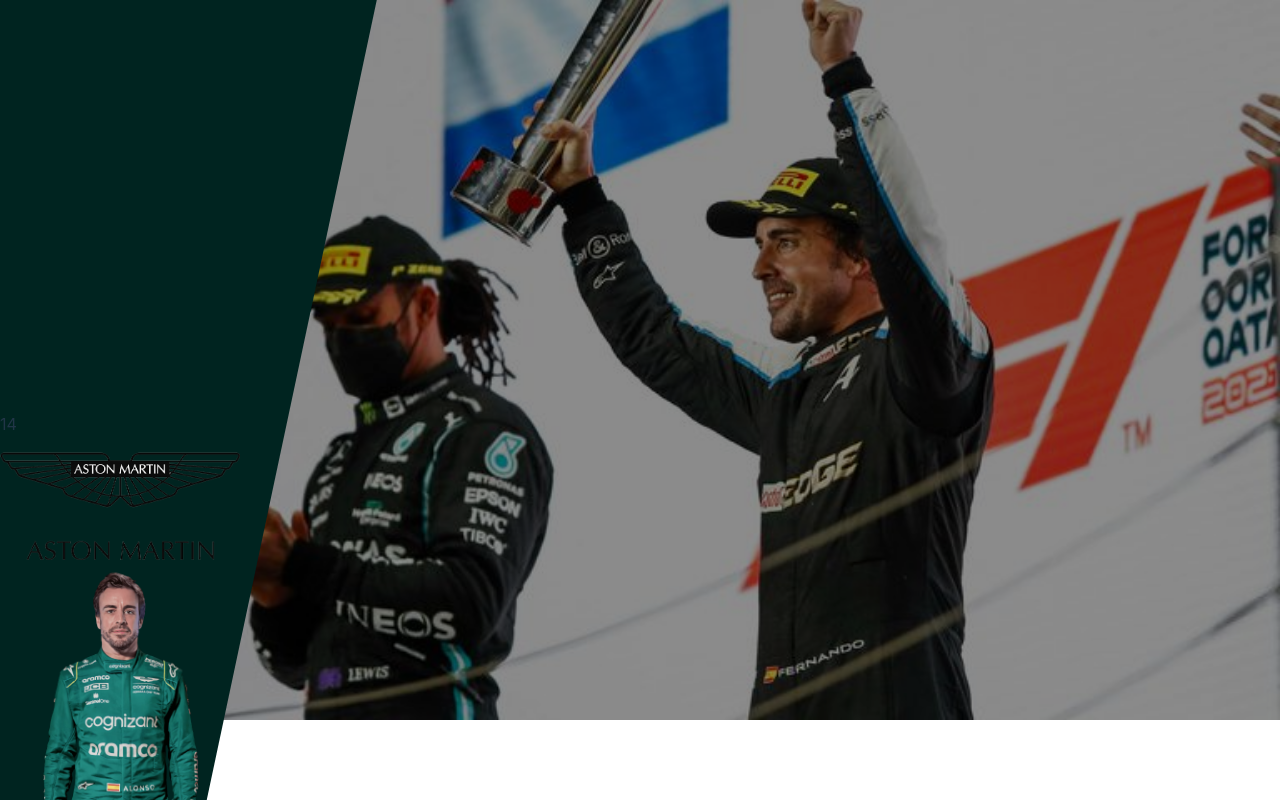
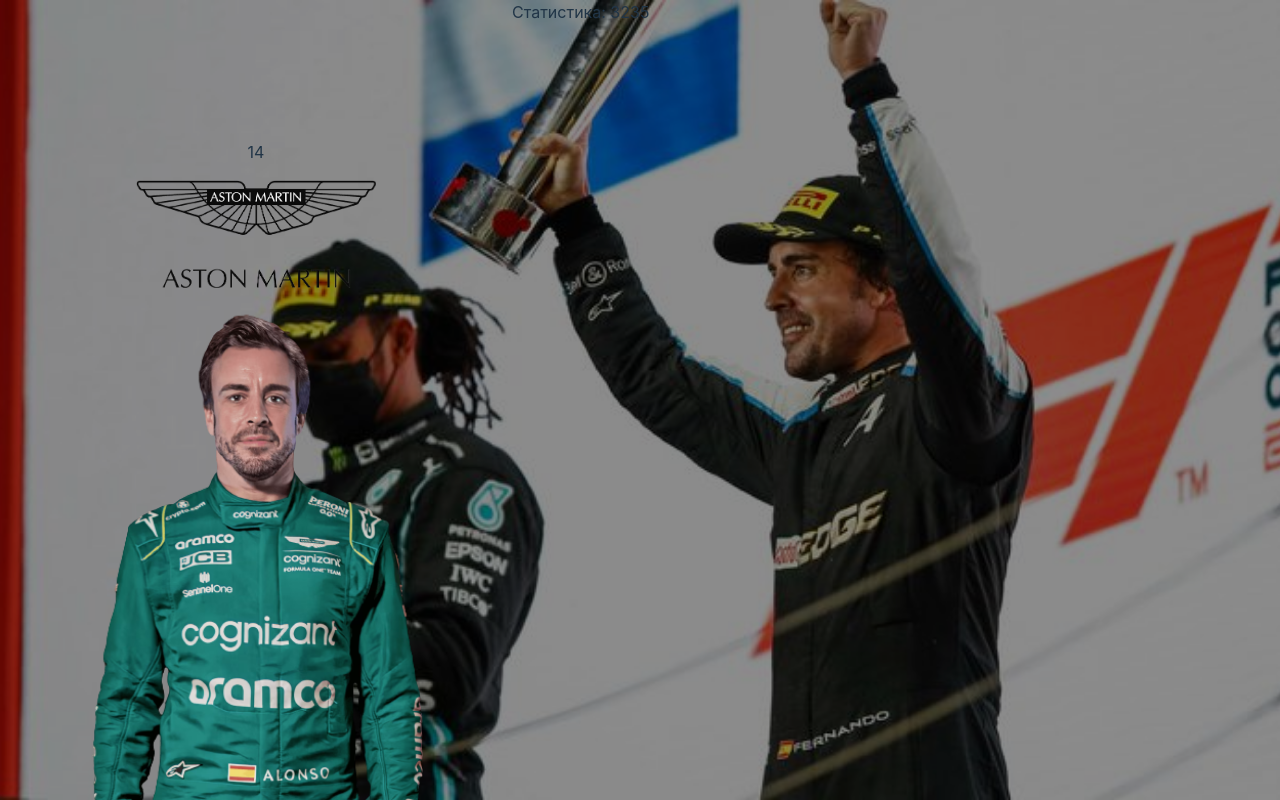
Before and after one commit to Lukianov/formula-racers-info, a Svelte app: page / in a window 1280 px wide. Shown: the top 800 px of the page. Built offline with nearby package versions, Linux system fonts and the light colour scheme.

Commit message:
feat(racer-card): racer card WIP

```diff
--- a/src/components/RacerAside.svelte
+++ b/src/components/RacerAside.svelte
@@ -4,21 +4,23 @@
 
 <style>
   .race-aside {
+    flex-basis: 40%;
+    overflow: hidden;
     position: relative;
     flex-direction: column;
     display: flex;
-    height: 100vh;
     justify-content: end;
+    align-items: center;
   }
 
-  .race-aside:after {
-    content: url("");
-    width: 100%;
-    height: 100%;
-    position: absolute;
-    background-color: #002420;
-    top: 0;
-    left: 0;
-    transform: rotate(12deg) scale(3) translateX(-4rem);
-  }
+  /*.race-aside:after {*/
+  /*  content: '';*/
+  /*  width: 100%;*/
+  /*  height: 100%;*/
+  /*  position: absolute;*/
+  /*  background-color: #002420;*/
+  /*  top: 0;*/
+  /*  left: 0;*/
+  /*  transform: rotate(19deg) scale(2) translateY(12rem);*/
+  /*}*/
 </style>
--- a/src/components/RacerBackground.svelte
+++ b/src/components/RacerBackground.svelte
@@ -11,6 +11,7 @@
     position: absolute;
     top: 0;
     width: 100%;
+    height: 100%;
     left: 0;
     object-fit: cover;
     filter: brightness(55%);
--- a/src/components/RacerCard.svelte
+++ b/src/components/RacerCard.svelte
@@ -14,7 +14,7 @@
   const racerNumber = 14;
 </script>
 
-<section>
+<section class="race-section">
   <RacerBackground background={alonsoBackground} />
   <section class="race-info race-background">
     <RacerAside>
@@ -22,29 +22,25 @@
       <RaceTeamLogo logo="{astonMartinTeamLogo}" />
       <RacerImage image={alonsoProfile}/>
     </RacerAside>
-    <RacerStatistics />
+    <RacerStatistics>
+      Статистика: 3235
+    </RacerStatistics>
   </section>
 </section>
 
-<style>
+<style lang="scss">
+  .race-section {
+    position: relative;
+    height: 100vh;
+  }
+
   .race-info {
     height: 100%;
     display: inline-flex;
     position: relative;
   }
 
-  /*.race-background {*/
-  /*  position: relative;*/
-  /*}*/
-
-  /*.race-background:after {*/
-  /*  content: url("");*/
-  /*  width: 100%;*/
-  /*  height: 100%;*/
-  /*  position: absolute;*/
-  /*  background-color: red;*/
-  /*  top: 0;*/
-  /*  left: 0;*/
-  /*  transform: perspective(20vw) rotateY(45deg);*/
-  /*}*/
+  .race-background {
+    display: flex;
+  }
 </style>
--- a/src/components/RacerImage.svelte
+++ b/src/components/RacerImage.svelte
@@ -6,7 +6,7 @@
 
 <style>
   .racer-image {
-    width: 15rem;
+    width: 100%;
     position: relative;
     z-index: 1;
   }
--- a/src/components/RacerStatistics.svelte
+++ b/src/components/RacerStatistics.svelte
@@ -1,3 +1,9 @@
-<section>
+<section class="racer-statistics">
  <slot></slot>
 </section>
+
+<style lang="scss">
+ .racer-statistics {
+  flex-grow: 1;
+ }
+</style>
```
